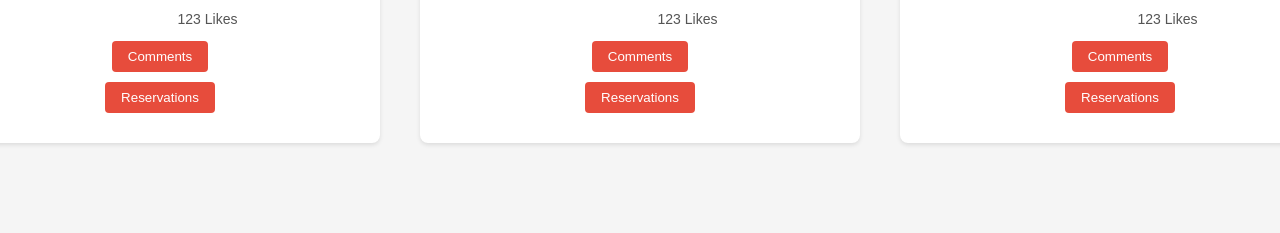
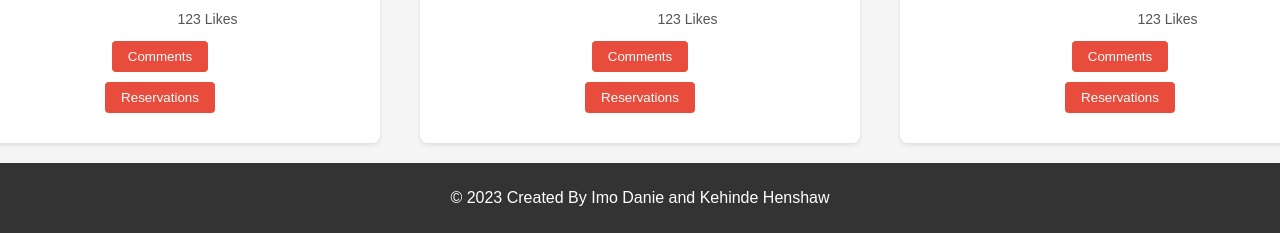
Before and after one commit to Armynerh/javascript-capstone, a website built with webpack: page src/index.html in a window 1280 px wide. Shown: the part 1025-1258 px from the top of the page. Before the commit the page ends 1188 px from the top, so only its background shows below. Built offline with nearby package versions, Linux system fonts and the light colour scheme.

Commit message:
add footer

```diff
--- a/src/index.html
+++ b/src/index.html
@@ -63,5 +63,8 @@
             </div>
         </div>
     </section>
+    <footer>
+        <p>&copy; 2023 Created By Imo Danie and Kehinde Henshaw</p>
+    </footer>
 </body>
 </html>
--- a/src/style.css
+++ b/src/style.css
@@ -17,6 +17,16 @@ nav {
   padding: 10px 0;
   text-align: center;
   margin-bottom: 30px;
+  width: 100%;
+}
+footer {
+  display: flex;
+  justify-content: space-evenly;
+  background-color: #333;
+  color: white;
+  padding: 10px 0;
+  text-align: center;
+  margin-bottom: 0px;
   width: 100%;
 }
 
```
